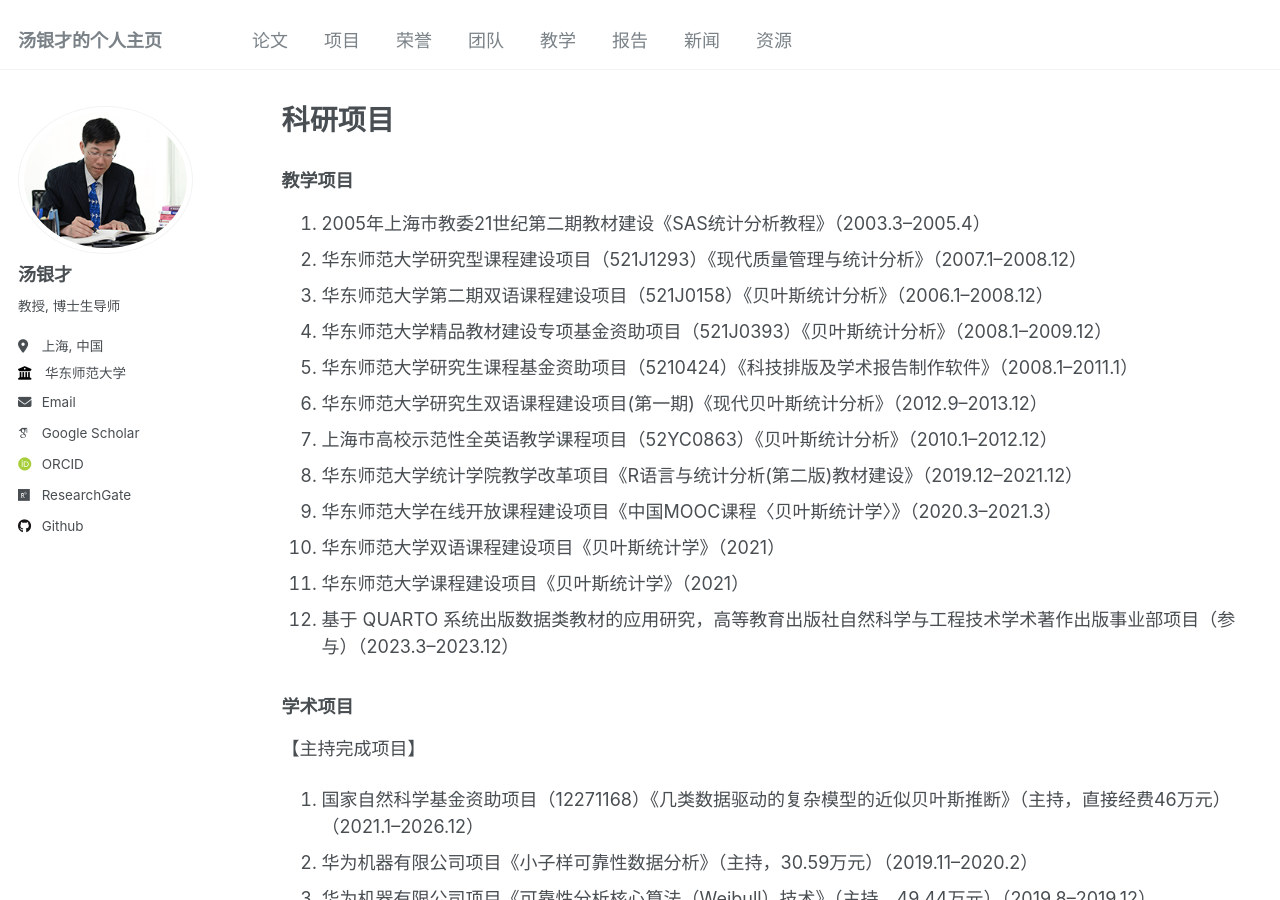
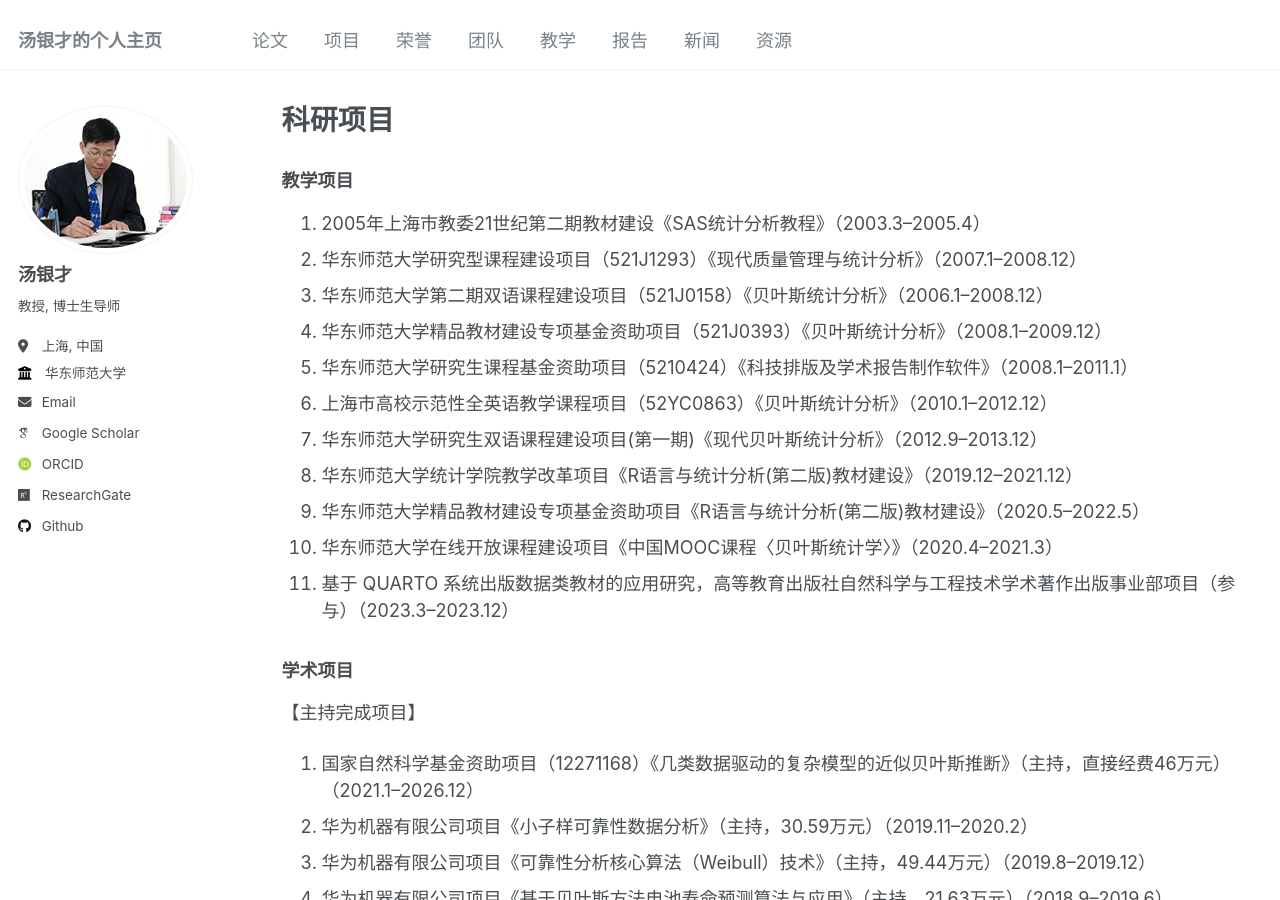
Before and after one commit to tangyc8866/tangyc8866.github.io, a Jekyll site: the page built from _pages/project.md, in a window 1280 px wide and 900 px high. Built offline with Jekyll 4.4.1, drawn with Linux system fonts in a browser that asks for light colours; some web fonts are replaced.

Commit message:
Update project.md

```diff
--- a/_pages/project.md
+++ b/_pages/project.md
@@ -12,13 +12,12 @@ author_profile: true
 3. 华东师范大学第二期双语课程建设项目（521J0158）《贝叶斯统计分析》（2006.1–2008.12）
 4. 华东师范大学精品教材建设专项基金资助项目（521J0393）《贝叶斯统计分析》（2008.1–2009.12）
 5. 华东师范大学研究生课程基金资助项目（5210424）《科技排版及学术报告制作软件》（2008.1–2011.1）
-6. 华东师范大学研究生双语课程建设项目(第一期)《现代贝叶斯统计分析》（2012.9–2013.12）
-7. 上海市高校示范性全英语教学课程项目（52YC0863）《贝叶斯统计分析》（2010.1–2012.12）
+6. 上海市高校示范性全英语教学课程项目（52YC0863）《贝叶斯统计分析》（2010.1–2012.12）
+7. 华东师范大学研究生双语课程建设项目(第一期)《现代贝叶斯统计分析》（2012.9–2013.12）
 8. 华东师范大学统计学院教学改革项目《R语言与统计分析(第二版)教材建设》（2019.12–2021.12）
-9. 华东师范大学在线开放课程建设项目《中国MOOC课程〈贝叶斯统计学〉》（2020.3–2021.3）
-10. 华东师范大学双语课程建设项目《贝叶斯统计学》（2021）
-11. 华东师范大学课程建设项目《贝叶斯统计学》（2021）
-12. 基于 QUARTO 系统出版数据类教材的应用研究，高等教育出版社自然科学与工程技术学术著作出版事业部项目（参与）（2023.3–2023.12）
+9. 华东师范大学精品教材建设专项基金资助项目《R语言与统计分析(第二版)教材建设》（2020.5–2022.5）
+10. 华东师范大学在线开放课程建设项目《中国MOOC课程〈贝叶斯统计学〉》（2020.4–2021.3）
+11. 基于 QUARTO 系统出版数据类教材的应用研究，高等教育出版社自然科学与工程技术学术著作出版事业部项目（参与）（2023.3–2023.12）
 
 ### 学术项目
 
```
